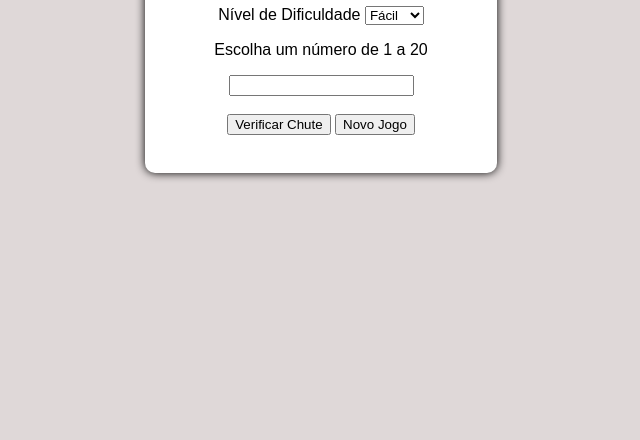
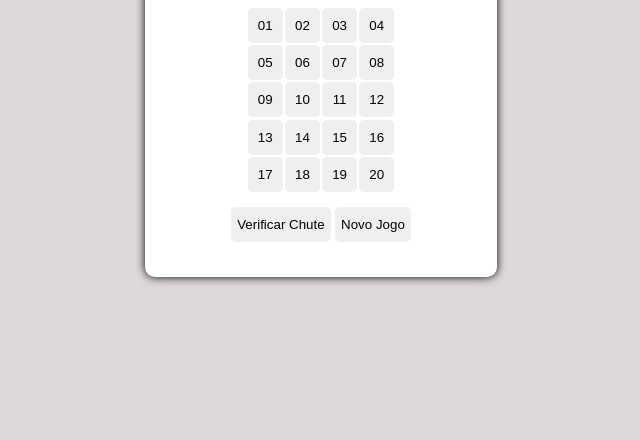
Before and after one commit to alexandre-rech-lages/jogo-advinhacao-ts, a plain HTML site: page index.html in a window 1280 px wide. Shown: the part 360-800 px from the top of the page, without its empty margins (319-959 px from the left). Drawn offline with Linux system fonts and the light colour scheme.

Commit message:
Adicionado teclado no jogo

```diff
--- a/index.html
+++ b/index.html
@@ -11,26 +11,54 @@
     <div class="container">
       <h1>Jogo de Advinhação</h1>
 
-      <label for="nivelDificuldade">Nível de Dificuldade</label>
-      <select id="nivelDificuldade">
-        <option value="1">Fácil</option>
-        <option value="2">Médio</option>
-        <option value="3">Difícil</option>
-      </select>
+      <div class="margem-top">
+        <label>Nível de Dificuldade</label>
+        <select id="inputNivelDificuldade">
+          <option value="1">Fácil</option>
+          <option value="2">Médio</option>
+          <option value="3">Difícil</option>
+        </select>
+      </div>
 
-      <div>
-        <p>Escolha um número de 1 a 20</p>
+      <div class="margem-top">
         <input type="number" id="inputNumeroChute" />
       </div>
 
-      <br />
-      <div>
+
+      <p>Escolha um número de 1 a 20</p>
+      <div id="pnlTeclado" class="grid-teclado" class="margem-top">
+          <button>01</button>
+          <button>02</button>
+          <button>03</button>
+          <button>04</button>
+          <button>05</button>
+          <button>06</button>
+          <button>07</button>
+          <button>08</button>
+          <button>09</button>
+          <button>10</button>
+          <button>11</button>
+          <button>12</button>
+          <button>13</button>
+          <button>14</button>
+          <button>15</button>
+          <button>16</button>
+          <button>17</button>
+          <button>18</button>
+          <button>19</button>
+          <button>20</button>
+      </div>
+
+
+      <div class="margem-top">
         <button id="btnVerificarChute">Verificar Chute</button>
         <button id="btnNovoJogo">Novo Jogo</button>
       </div>
 
-      <br />
-      <label id="labelMensagemFinal"></label>
+      <div class="margem-top">
+        <label id="labelMensagemFinal"></label>
+      </div>
+
     </div>
   </body>
 </html>
--- a/js/jogo-advinhacao.tela.js
+++ b/js/jogo-advinhacao.tela.js
@@ -2,11 +2,12 @@ import { JogoAdvinhacao } from "./jogo-advinhacao.js";
 import { ResultadoChuteEnum } from "./resultado-chute.js";
 export class JogoAdvinhacaoTela {
     constructor() {
+        this.pnlTeclado = document.getElementById("pnlTeclado");
         this.btnVerificarChute = document.getElementById("btnVerificarChute");
         this.btnNovoJogo = document.getElementById("btnNovoJogo");
+        this.inputNivelDificuldade = document.getElementById("inputNivelDificuldade");
+        this.inputNumeroChute = document.getElementById("inputNumeroChute");
         this.labelMensagemFinal = document.getElementById("labelMensagemFinal");
-        this.inputNivelDificuldade = document.getElementById("nivelDificuldade");
-        this.inputNumeroChute = document.getElementById("inputNumeroChute");
         this.jogo = new JogoAdvinhacao(this.obtemDificuldade());
         this.registrarEventos();
     }
@@ -15,6 +16,8 @@ export class JogoAdvinhacaoTela {
         return this.inputNivelDificuldade.options[indice].value;
     }
     registrarEventos() {
+        for (const botao of this.pnlTeclado.children)
+            botao.addEventListener("click", this.digitarLetra.bind(this));
         this.btnVerificarChute.addEventListener("click", () => {
             this.verificarChute();
         });
@@ -26,6 +29,11 @@ export class JogoAdvinhacaoTela {
             const selectedValue = event.target.value;
             this.novoJogo(selectedValue);
         });
+    }
+    digitarLetra(event) {
+        const numero = event.target.textContent;
+        if (numero)
+            this.inputNumeroChute.value = numero;
     }
     verificarChute() {
         const numeroChute = parseInt(this.inputNumeroChute.value);
--- a/style.css
+++ b/style.css
@@ -9,12 +9,48 @@ body {
 }
 
 .container {
+
+  justify-content: center;
+  align-items: center;
+
   text-align: center;
   background-color: #ffffff;
   padding: 20px;
   border-radius: 10px;
   box-shadow: 0px 0px 10px rgba(0, 0, 0, 1);
 }
+
+
+.grid-teclado {
+  display: grid;
+  justify-content: center;
+  grid-template-columns: repeat(4, 35px);
+  gap: 2.2px;
+}
+
+button {
+  height: 35px;
+
+  border: none;
+  border-radius: 5px;
+}
+
+button:hover {
+  cursor: pointer;
+  font-weight: 800;
+}
+
+.grid-teclado>.btn-enter {
+  grid-column: 2 span;
+  margin-top: 3px;
+  margin-left: 3px;
+}
+
+.grid-teclado>.btn-reiniciar {
+  grid-column: 3 span;
+  margin-top: 3px;
+}
+
 
 .cor-perdeu{
   color: #ee1414 !important;
@@ -23,3 +59,7 @@ body {
 .cor-acertou{
   color: #12d245 !important;
 }
+
+.margem-top{
+  margin-top: 15px;
+}
```
Also changed, not shown: 1 other file.
